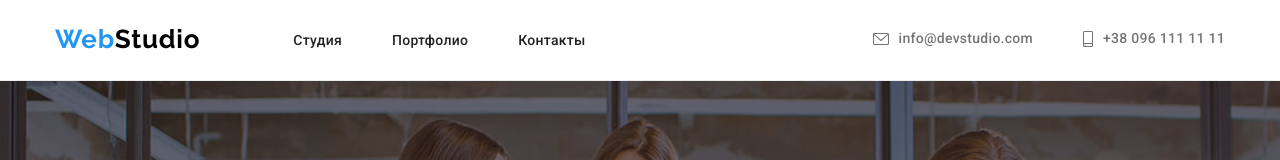
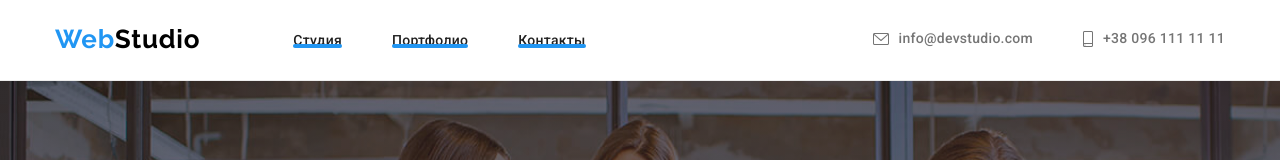
Before and after one commit to EvgeniyKarpuhin/goit-markup-hw-05, a plain HTML site: page index.html in a window 1280 px wide. Shown: the top 160 px of the page. Drawn offline with Linux system fonts and the light colour scheme.

Commit message:
Update styles.css

```diff
--- a/css/styles.css
+++ b/css/styles.css
@@ -126,11 +126,24 @@ ul {
     font-size: 14px;
     line-height: 1.14;
     letter-spacing: 0.02em;
+    position: relative;
 }
+
 
 .nav-website:hover,
 .nav-website:focus {
     color: #2196F3;
+}
+
+.nav-website::after {
+    content: "";
+    position: absolute;
+    display: block;
+    width: 100%;
+    height: 4px;
+    bottom: 0;
+    border-radius: 2px;
+    background-color: #2196F3;
 }
 
 .head-adress {
```
